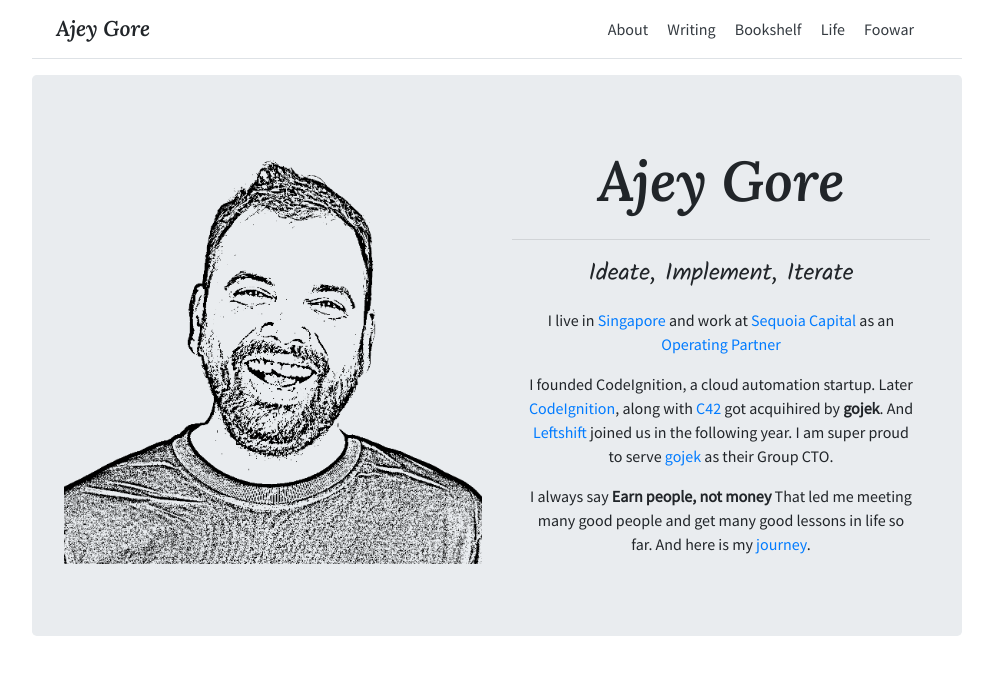
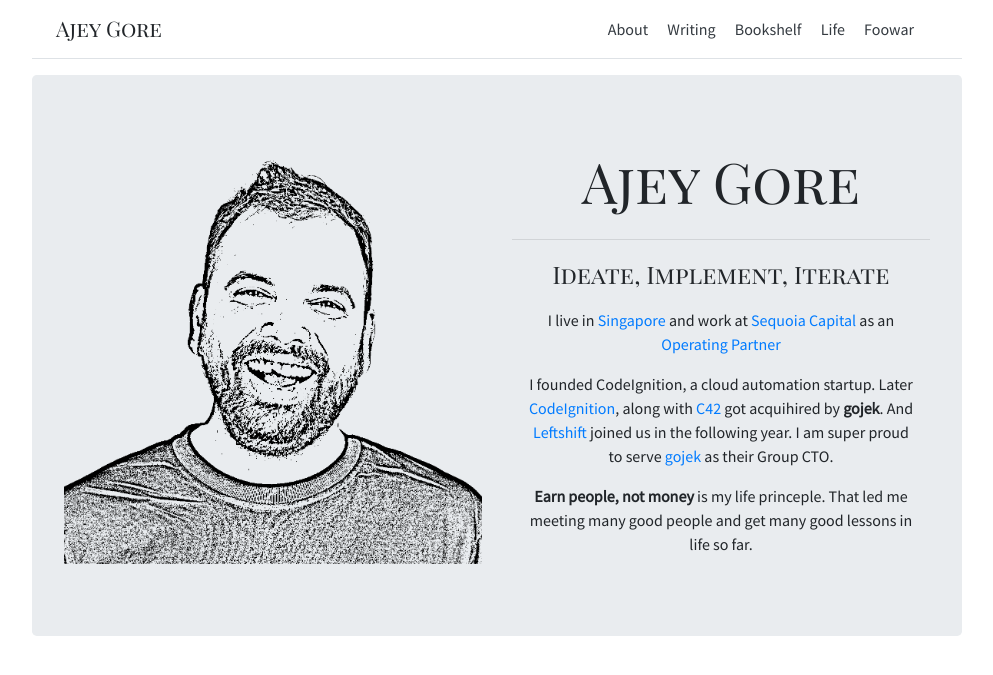
Before and after one commit to ajeygore/ajeygore.github.com, a Jekyll site: the page built from index.md, in a window 1280 px wide. Shown: the top 675 px of the page, without its empty margins (143-1136 px from the left). Built offline with Jekyll 4.4.1, drawn with Linux system fonts in a browser that asks for light colours.

Commit message:
[ajey] reduced fonts

```diff
--- a/_includes/fonts.html
+++ b/_includes/fonts.html
@@ -1,11 +1,12 @@
-<link href='http://fonts.googleapis.com/css?family=Dancing+Script:700' rel='stylesheet' type='text/css'>
-<link href='http://fonts.googleapis.com/css?family=Open+Sans+Condensed:300' rel='stylesheet' type='text/css'>
-<link href='http://fonts.googleapis.com/css?family=Raleway' rel='stylesheet' type='text/css'>
-<link href='http://fonts.googleapis.com/css?family=Roboto' rel='stylesheet' type='text/css'>
-<link href="https://fonts.googleapis.com/css?family=EB+Garamond" rel="stylesheet" type='text/css'>
-<link href="https://fonts.googleapis.com/css?family=Alegreya+Sans" rel="stylesheet" type='text/css'>
-<link href="https://fonts.googleapis.com/css?family=Kalam" rel="stylesheet">
-<link href="https://fonts.googleapis.com/css2?family=Quicksand:wght@400;600" rel="stylesheet">
-<link href="https://fonts.googleapis.com/css2?family=Nunito:wght@400&display=swap" rel="stylesheet">
-<link href="https://fonts.googleapis.com/css2?family=Lora:ital,wght@1,600&display=swap" rel="stylesheet">
+<!-- <link href='http://fonts.googleapis.com/css?family=Dancing+Script:700' rel='stylesheet' type='text/css'> -->
+<!-- <link href='http://fonts.googleapis.com/css?family=Open+Sans+Condensed:300' rel='stylesheet' type='text/css'> -->
+<!-- <link href='http://fonts.googleapis.com/css?family=Raleway' rel='stylesheet' type='text/css'> -->
+<!-- <link href='http://fonts.googleapis.com/css?family=Roboto' rel='stylesheet' type='text/css'> -->
+<!-- <link href="https://fonts.googleapis.com/css?family=EB+Garamond" rel="stylesheet" type='text/css'> -->
+<!-- <link href="https://fonts.googleapis.com/css?family=Alegreya+Sans" rel="stylesheet" type='text/css'> -->
+<!-- <link href="https://fonts.googleapis.com/css?family=Kalam" rel="stylesheet"> -->
+<!-- <link href="https://fonts.googleapis.com/css2?family=Quicksand:wght@400;600" rel="stylesheet"> -->
+<!-- <link href="https://fonts.googleapis.com/css2?family=Nunito:wght@400&#38;display=swap" rel="stylesheet"> -->
+<!-- <link href="https://fonts.googleapis.com/css2?family=Lora:ital,wght@1,600&#38;display=swap" rel="stylesheet"> -->
 <link href="https://fonts.googleapis.com/css2?family=Source+Sans+Pro&display=swap" rel="stylesheet">
+<link href="https://fonts.googleapis.com/css2?family=Libre+Baskerville:ital@0;1&family=Playfair+Display+SC&display=swap" rel="stylesheet">
--- a/assets/css/override.css
+++ b/assets/css/override.css
@@ -1,30 +1,34 @@
 .page-header {
-  font-family: 'Lora';
+  font-family: 'Playfair Display SC', serif;
   font-size: 42pt;
   text-align: center;
 }
 
 .page-header-small {
-  font-family: 'Lora', serif;
+  font-family: 'Playfair Display SC', serif;
   font-size: 32pt;
   text-align: center;
 }
 
 .page-header-menu {
-  font-family: 'Lora', serif;
+  font-family: 'Playfair Display SC', serif;
   font-size: 16pt;
 }
+
 .div-center {
   text-align: center;
 }
 
+h3 {
+  font-family: 'Libre Baskerville';
+}
 
 .slogan {
-  font-family: 'Kalam', serif;
+  font-family: 'Playfair Display SC', serif;
   font-size: 18pt;
 }
 .slogan-small {
-  font-family: 'Kalam', serif;
+  font-family: 'Playfair Display SC', serif;
   font-size: 14pt;
 }
 
--- a/index.md
+++ b/index.md
@@ -9,4 +9,4 @@
 
 I founded CodeIgnition, a cloud automation startup. Later [CodeIgnition](https://twitter.com/codeignition){:target="_blank"}, along with [C42](https://twitter.com/c42engineering){:target="_blank"} got acquihired by **gojek**. And [Leftshift](https://twitter.com/leftshifters){:target="_blank"} joined us in the following year. I am super proud to serve [gojek](https://gojek.com){:target="_blank"} as their Group CTO.
 
-I always say **Earn people, not money** That led me meeting many good people and get many good lessons in life so far. And here is my [journey]({% link journey.md %}).
+**Earn people, not money** is my life princeple. That led me meeting many good people and get many good lessons in life so far.
```
Also changed, not shown: 1 other file.
